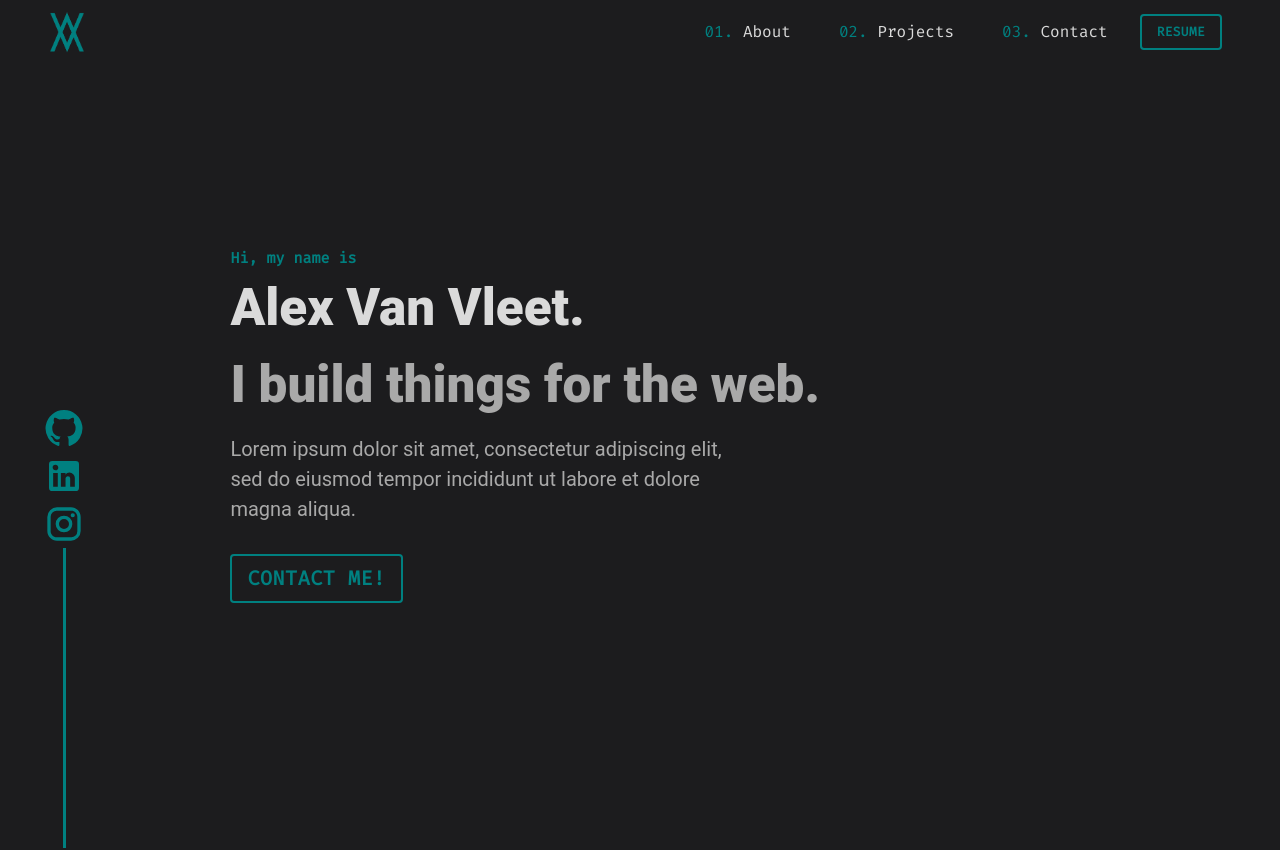
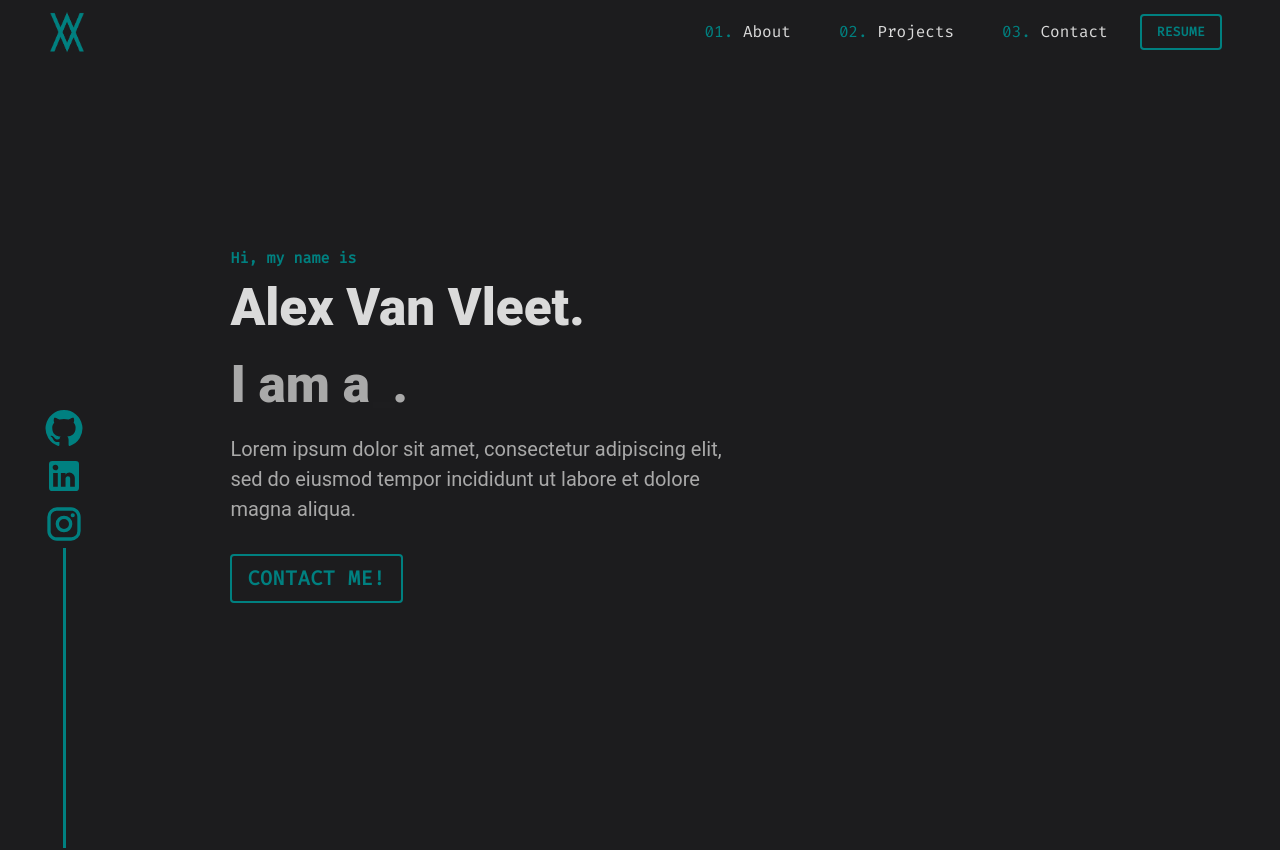
Before and after one commit to Vantero9973/portfolio, a React (Create React App) app: page / in a window 1280 px wide. Shown: the top 850 px of the page. Built offline with nearby package versions, Linux system fonts and the light colour scheme.

Commit message:
added typewriter effect

```diff
--- a/package.json
+++ b/package.json
@@ -19,6 +19,7 @@
     "react-dom": "^18.2.0",
     "react-router-dom": "^6.4.3",
     "react-scripts": "5.0.1",
+    "react-simple-typewriter": "^5.0.1",
     "react-tooltip": "^4.5.1",
     "react-tsparticles": "^2.5.3",
     "tsparticles": "^2.5.3",
--- a/src/Bio.js
+++ b/src/Bio.js
@@ -1,4 +1,5 @@
 import Button from "@mui/material/Button";
+import { Typewriter } from "react-simple-typewriter";
 
 export default function Bio() {
   return (
@@ -41,7 +42,22 @@ export default function Bio() {
           color: "darkGray",
         }}
       >
-        I build things for the web.
+        I am
+        <Typewriter
+          words={[
+            " a software engineer",
+            " a web developer",
+            " a designer",
+            " a travel enthusiast",
+          ]}
+          loop={5}
+          cursor
+          cursorStyle="_"
+          typeSpeed={70}
+          deleteSpeed={50}
+          delaySpeed={1000}
+        />
+        .
       </h1>
       <p
         style={{
```
Also changed, not shown: 1 other file (tests, documents, lock files or other folders).
